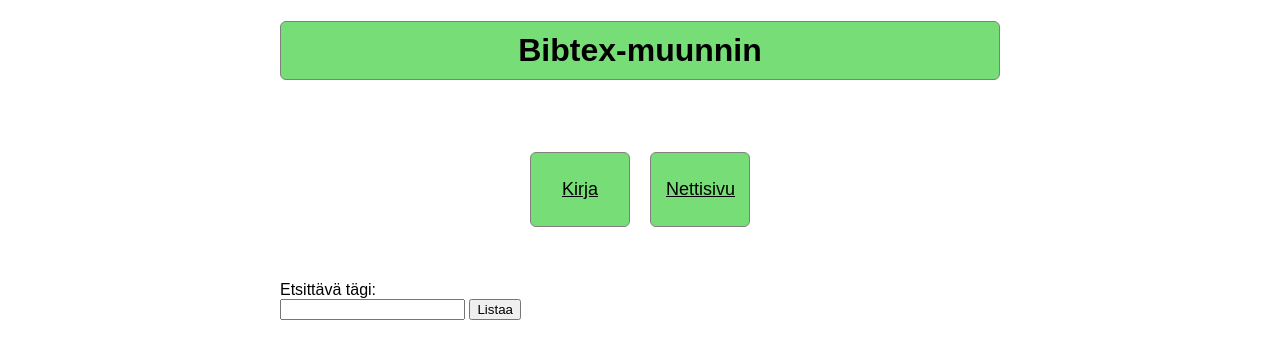
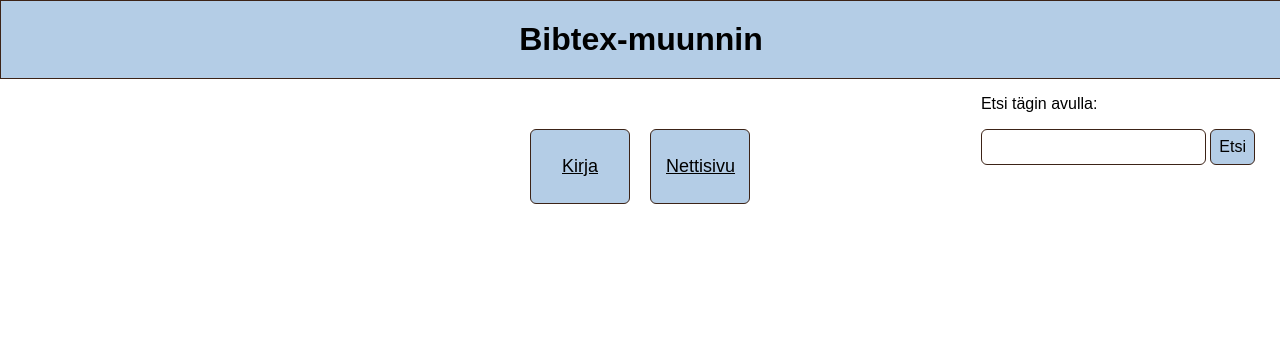
Before and after one commit to sohvip/ohtu-miniprojekti, a Flask app: page / in a window 1280 px wide. Shown: the top 359 px of the page. Run offline with Flask 3, Linux system fonts and the light colour scheme.

Commit message:
menu design fixed

```diff
--- a/src/static/main.css
+++ b/src/static/main.css
@@ -1,17 +1,30 @@
 body {
     margin: auto;
-    max-width: 45em;
+    /* max-width: 45em; */
     font-family: Arial, Helvetica, sans-serif;
     /* background-color: #F8EDE3; */
 }
 
+input, textarea {
+    border-radius: 6px;
+    padding: 8px;
+    border: 1px solid #3C2317;
+    font-size: 16px;
+    background-color: white;
+}
+
+/* h1 {
+    color: #3C2317;
+} */
+
 .top_bar_container {
     text-align: center;
-    background-color: #77DD77;
-    padding-top: 10px;
-    padding-bottom: 10px;
-    border-radius: 6px;
-    border: 1px solid grey;
+    background-color: #B4CDE6;
+    padding-top: 20px;
+    padding-bottom: 20px;
+    border: 1px solid #3C2317;
+    width: 100%;
+    margin: 0;
 }
 
 .button_container {
@@ -21,10 +34,10 @@ body {
 }
 
 .button_item {
-    border: 1px solid grey;
+    border: 1px solid #3C2317;
     border-radius: 6px;
     margin: 50px 10px 0 10px;
-    background-color: #77DD77;
+    background-color: #B4CDE6;
     text-align: center;
     display: flex;
     align-items: center;
--- a/src/templates/index.html
+++ b/src/templates/index.html
@@ -2,14 +2,13 @@
 {% block title %}Etusivu{% endblock %}
 {% block content %}
 <h1 class="top_bar_container">Bibtex-muunnin</h1>
+<form action="/listByTag" method="POST" style="position: absolute; right: 0; margin-right: 25px;">
+    <p>Etsi tägin avulla:</p>
+    <input type="text" name="tag_text" minlength="1">
+    <input type="submit" value="Etsi" style="background-color: #B4CDE6;">
+</form>
 <div class="button_container">
     <button class="button_item"><a href="/add_book" style="color: black; margin-left: 25px;">Kirja</a></button>
     <button class="button_item"><a href="/addSite" style="color: black; margin-left: 9px;">Nettisivu</a></button>
 </div>
-<br><br><br>
-<form action="/listByTag" method="POST">
-    Etsittävä tägi:<br>
-    <input type="text" name="tag_text" minlength="1">
-    <input type="submit" value="Listaa">
-</form>
 {% endblock %}
```
